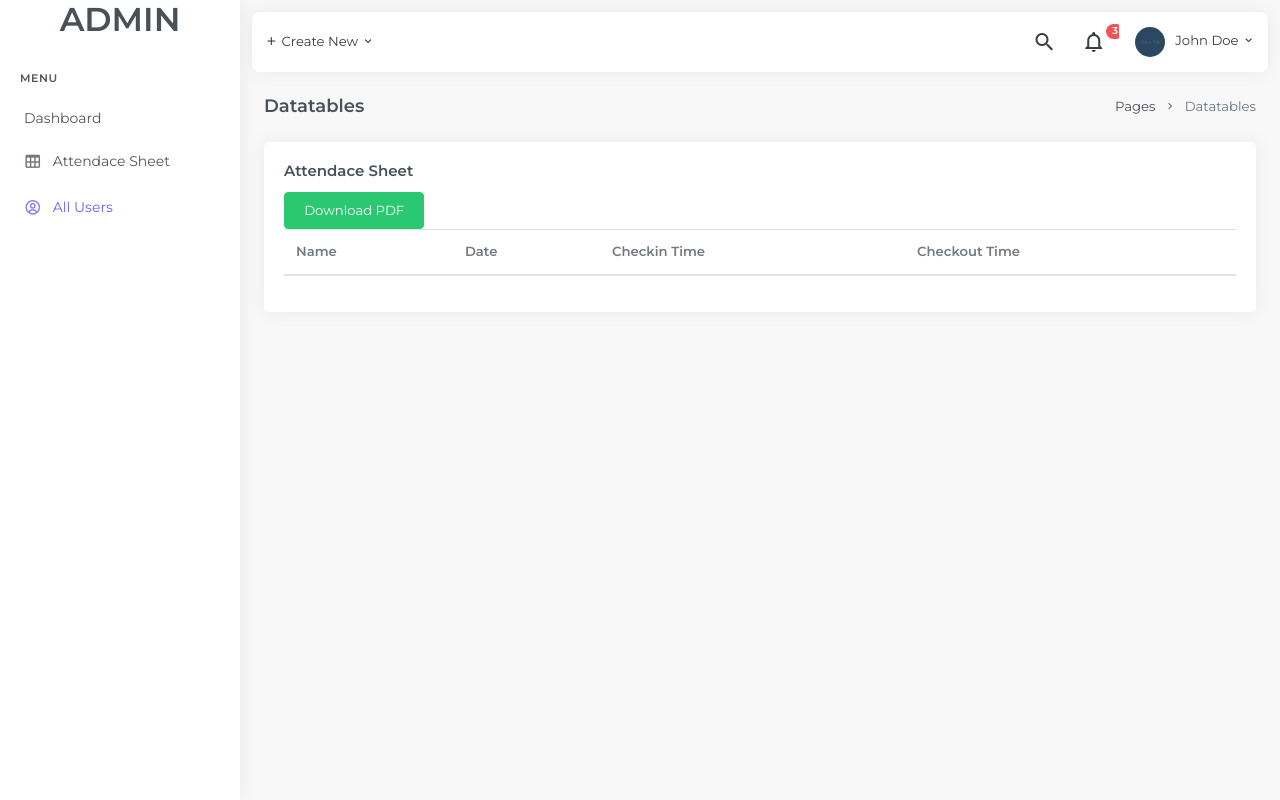
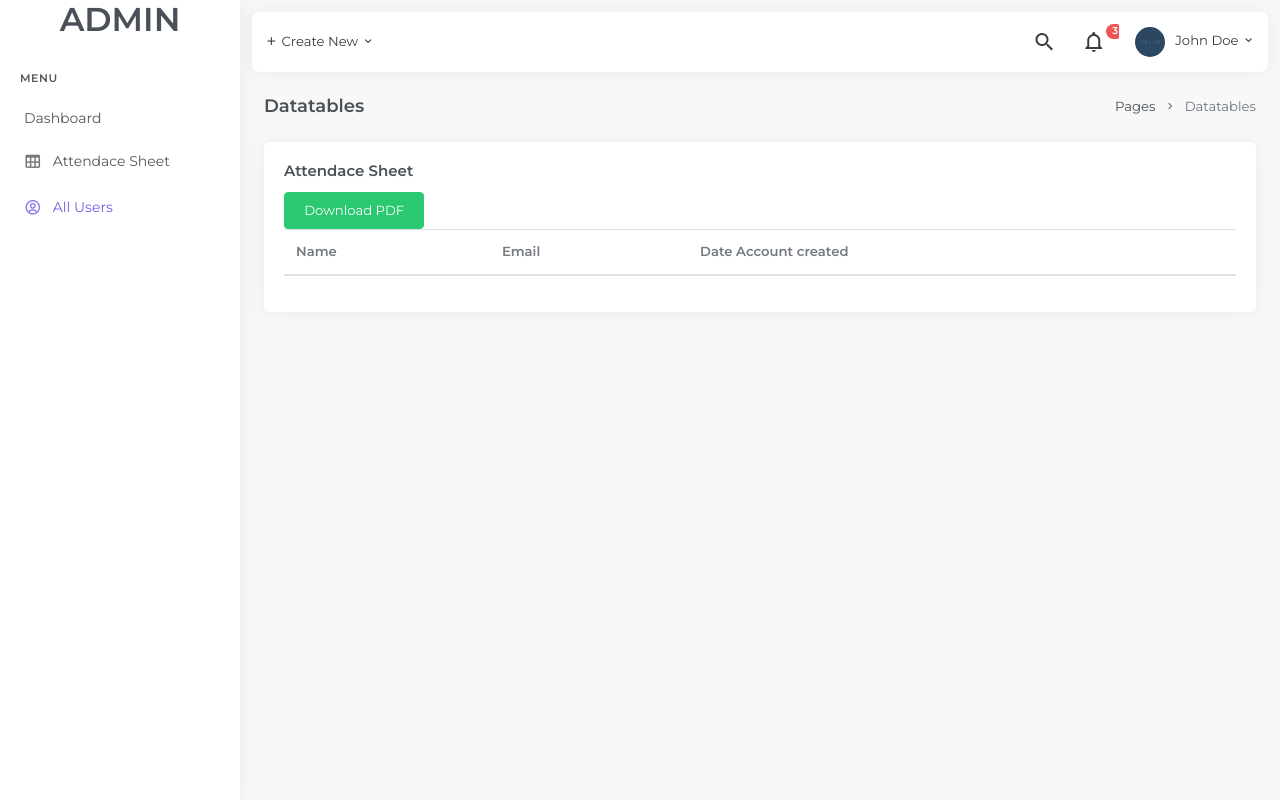
Before and after one commit to jonathanfelicity/atdmsapi, a Flask app: page /users in a window 1280 px wide. Run offline with Flask 3, Linux system fonts and the light colour scheme; lists and menus that the app fills with data are empty; some libraries are stand-ins or nearby versions.

Commit message:
added route to display all users

```diff
--- a/app/routes.py
+++ b/app/routes.py
@@ -247,7 +247,8 @@ def dashboard():
 #ADMIN USERATTENDANCE
 @api.route('/users')
 def users():
-    return render_template('attendance.html')
+    users = User.query.all()
+    return render_template('users.html', users=users)
 
 
 #ADMIN USERATTENDANCE
--- a/app/templates/dashboard.html
+++ b/app/templates/dashboard.html
@@ -31,7 +31,7 @@
                         <div class="card-body">
                             <div class="avatar-sm float-right">
                                 <span class="avatar-title bg-soft-primary rounded-circle">
-                                    <i class="bx bx-dollar-circle m-0 h3 text-primary"></i>
+                                    <i class="bx bx-analyse m-0 h3 text-primary"></i>
                                 </span>
                             </div>
                             <h6 class="text-muted text-uppercase mt-0">Total Users</h6>
@@ -45,7 +45,7 @@
                         <div class="card-body">
                             <div class="avatar-sm float-right">
                                 <span class="avatar-title bg-soft-primary rounded-circle">
-                                    <i class="bx bx-dollar-circle m-0 h3 text-primary"></i>
+                                    <i class="bx bx-analyse m-0 h3 text-primary"></i>
                                 </span>
                             </div>
                             <h6 class="text-muted text-uppercase mt-0">Total Attendance record</h6>
--- a/app/templates/users.html
+++ b/app/templates/users.html
@@ -33,20 +33,19 @@
                                 <thead>
                                     <tr>
                                         <th>Name</th>
-                                        <th>Date</th>
-                                        <th>Checkin Time</th>
-                                        <th>Checkout Time</th>
+                                        <th>Email</th>
+                                        <th>Date Account created</th>
+
                                     </tr>
                                 </thead>
 
 
                                 <tbody>
-                                    {% for attendance in attendances %}
+                                    {% for user in users %}
                                     <tr>
-                                        <td>{{ attendance.user_name }}</td>
-                                        <td>{{ attendance.check_in_day }}-{{ attendance.check_in_month }}-{{ attendance.check_in_year }}</td>
-                                        <td>{{ attendance.check_in_time }}</td>
-                                        <td>{% if attendance.check_out_time %}{{ attendance.check_out_time }}{% endif %}</td>
+                                        <td>{{ user.name }}</td>
+                                        <td>{{ user.email }}</td>
+                                        <td>{{ user.created_at }}</td>
                                     </tr>
                                     {% endfor %}
 
```
